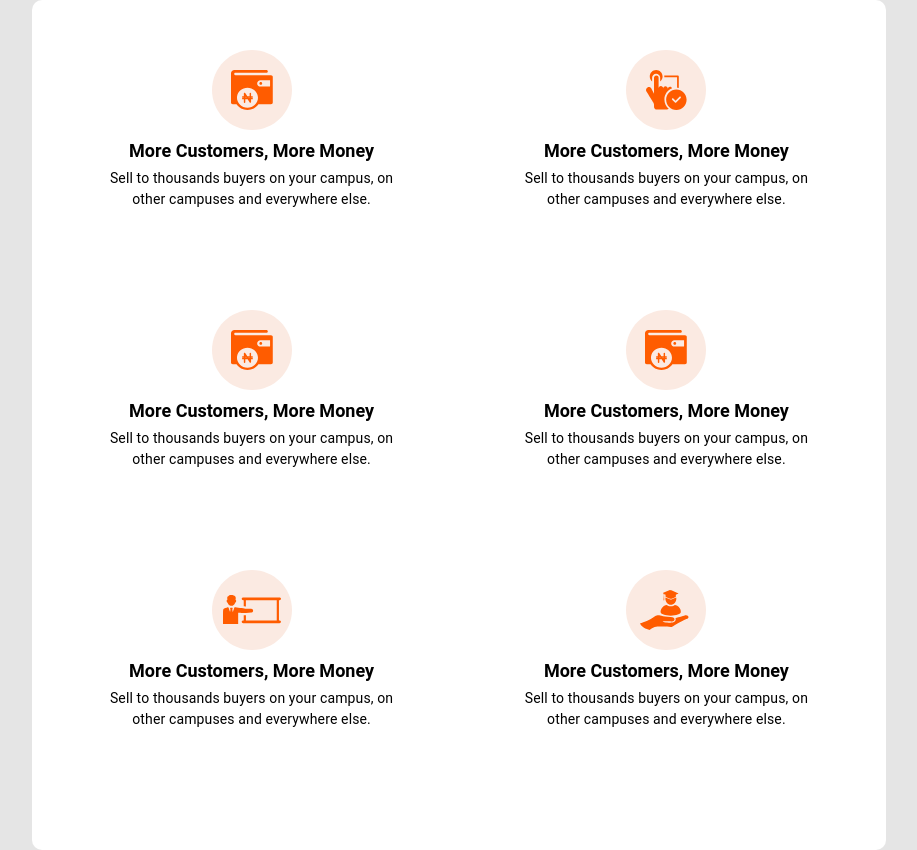
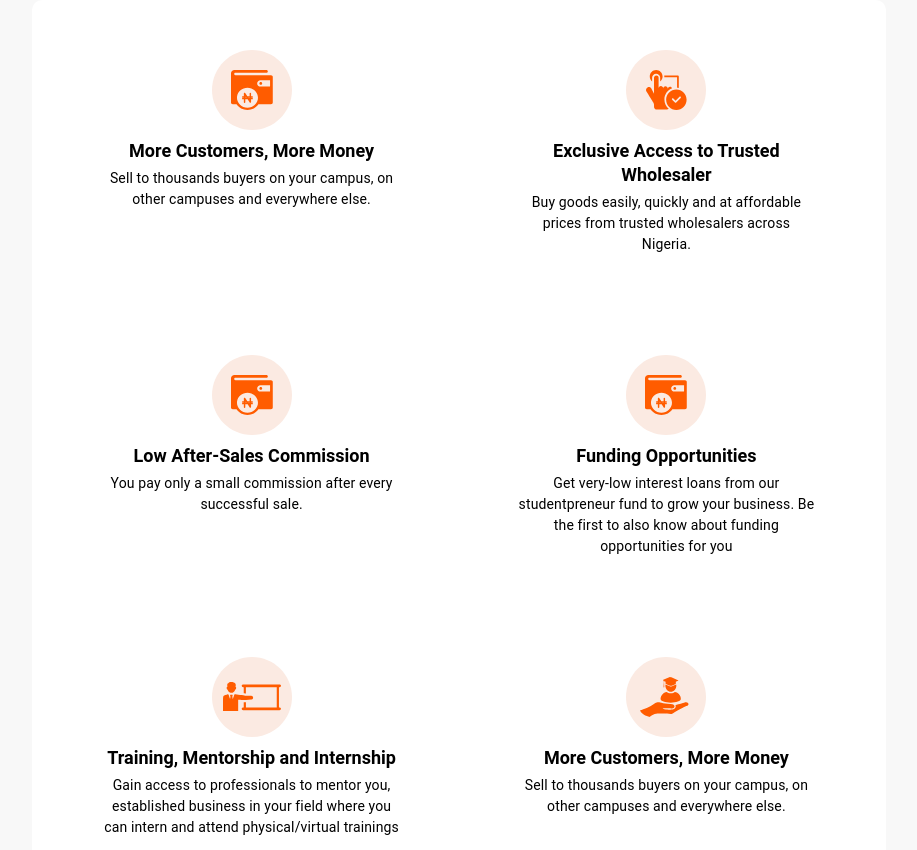
Before and after one commit to sabdullateef87/spicey-cafe, a React (Create React App) app: page / in a window 1280 px wide. Shown: the part 538-1388 px from the top of the page, without its empty margins (181-1098 px from the left). Built offline with nearby package versions, Linux system fonts and the light colour scheme; what react-swipeable-views-utils would draw is missing.

Commit message:
ffffffffffffffff

```diff
--- a/src/Components/LandingPage2/LandingPage2.jsx
+++ b/src/Components/LandingPage2/LandingPage2.jsx
@@ -12,7 +12,7 @@ import icon3 from "../Icons/Training.svg";
 const useStyles = makeStyles(theme => ({
   root: {
     flexGrow: 1,
-    backgroundColor: "#E5E5E5",
+    backgroundColor: "#f8f8f8",
     height: "100%",
     [theme.breakpoints.down("xs")]: {
       // backgroundColor: "white "
@@ -103,6 +103,12 @@ const useStyles = makeStyles(theme => ({
     [theme.breakpoints.down("xs")]: {
       fontSize: "12px"
     }
+  },
+
+  contents: {
+    [theme.breakpoints.down("xs")]: {
+      padding: "0 12px"
+    }
   }
 }));
 
@@ -126,6 +132,8 @@ export default function LandingPage2() {
                 <img src={Banner} alt="banner" width="100%" />
               </div>
             </Grid>
+
+            <Grid className={classes.contents}>
               <Grid item xs={12} sm={12} md={12}>
                 <Grid container className={classes.whyHeader}>
                   <Typography variant="h5" className={classes.benefit}>
@@ -196,14 +204,14 @@ export default function LandingPage2() {
                                 padding: "5px 0px"
                               }}
                             >
-                            More Customers, More Money
+                              Exclusive Access to Trusted Wholesaler
                             </Typography>
                             <Typography
                               style={{ fontSize: "14px" }}
                               className={classes.iconMessage}
                             >
-                            Sell to thousands buyers on your campus, on other
-                            campuses and everywhere else.
+                              Buy goods easily, quickly and at affordable prices
+                              from trusted wholesalers across Nigeria.
                             </Typography>
                           </Grid>
                         </Grid>
@@ -232,14 +240,14 @@ export default function LandingPage2() {
                                 padding: "5px 0px"
                               }}
                             >
-                            More Customers, More Money
+                              Low After-Sales Commission
                             </Typography>
                             <Typography
                               style={{ fontSize: "14px" }}
                               className={classes.iconMessage}
                             >
-                            Sell to thousands buyers on your campus, on other
-                            campuses and everywhere else.
+                              You pay only a small commission after every
+                              successful sale.
                             </Typography>
                           </Grid>
                         </Grid>
@@ -268,14 +276,16 @@ export default function LandingPage2() {
                                 padding: "5px 0px"
                               }}
                             >
-                            More Customers, More Money
+                              Funding Opportunities
                             </Typography>
                             <Typography
                               style={{ fontSize: "14px" }}
                               className={classes.iconMessage}
                             >
-                            Sell to thousands buyers on your campus, on other
-                            campuses and everywhere else.
+                              Get very-low interest loans from our
+                              studentpreneur fund to grow your business. Be the
+                              first to also know about funding opportunities for
+                              you
                             </Typography>
                           </Grid>
                         </Grid>
@@ -304,14 +314,15 @@ export default function LandingPage2() {
                                 padding: "5px 0px"
                               }}
                             >
-                            More Customers, More Money
+                              Training, Mentorship and Internship
                             </Typography>
                             <Typography
                               style={{ fontSize: "14px" }}
                               className={classes.iconMessage}
                             >
-                            Sell to thousands buyers on your campus, on other
-                            campuses and everywhere else.
+                              Gain access to professionals to mentor you,
+                              established business in your field where you can
+                              intern and attend physical/virtual trainings
                             </Typography>
                           </Grid>
                         </Grid>
@@ -393,8 +404,8 @@ export default function LandingPage2() {
                             </Grid>
                             <Grid item xs={12}>
                               <Typography className={classes.bottomInfo}>
-                              Fill all the required fields and follow the steps
-                              to create your account
+                                Fill all the required fields and follow the
+                                steps to create your account
                               </Typography>
                             </Grid>
                           </Grid>
@@ -431,8 +442,8 @@ export default function LandingPage2() {
                             </Typography>
                             <Typography className={classes.bottomInfo}>
                               Upload clear and exact images of all you products
-                            and services. You would be notified via email, SMS,
-                            or on your dashboard once you have ordered.
+                              and services. You would be notified via email,
+                              SMS, or on your dashboard once you have ordered.
                             </Typography>
                           </Grid>
                         </Grid>
@@ -505,8 +516,8 @@ export default function LandingPage2() {
                             </Typography>
                             <Typography className={classes.bottomInfo}>
                               As you efficiently manage your business on Vasiti,
-                            we would provide you further support via mentorship,
-                            internship and funding
+                              we would provide you further support via
+                              mentorship, internship and funding
                             </Typography>
                           </Grid>
                         </Grid>
@@ -522,6 +533,8 @@ export default function LandingPage2() {
                   </Typography>
                 </Grid>
               </Grid>
+            </Grid>
+
             {/* ////////////////////////////////////////////////////////////////////////////////////////////////////////////// */}
           </Grid>
         </Grid>
```
Lines whose indentation alone changed are shown as unchanged.
